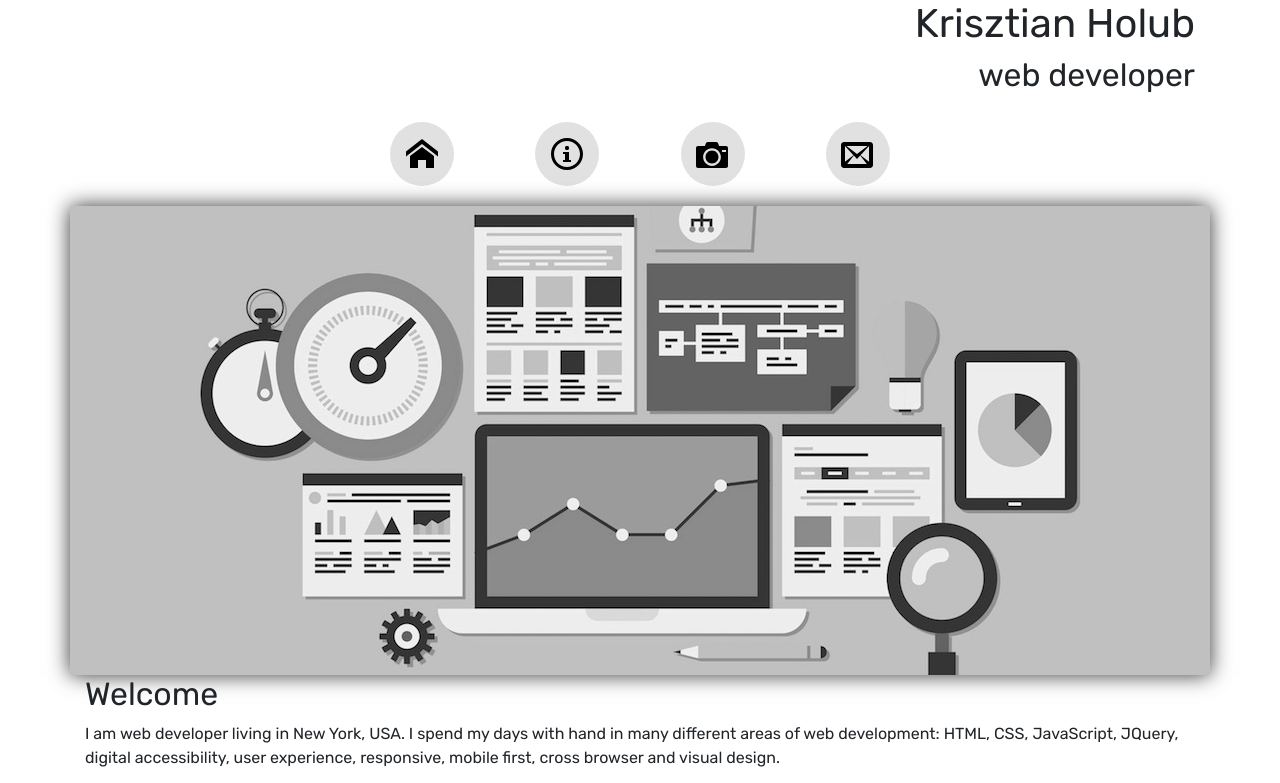
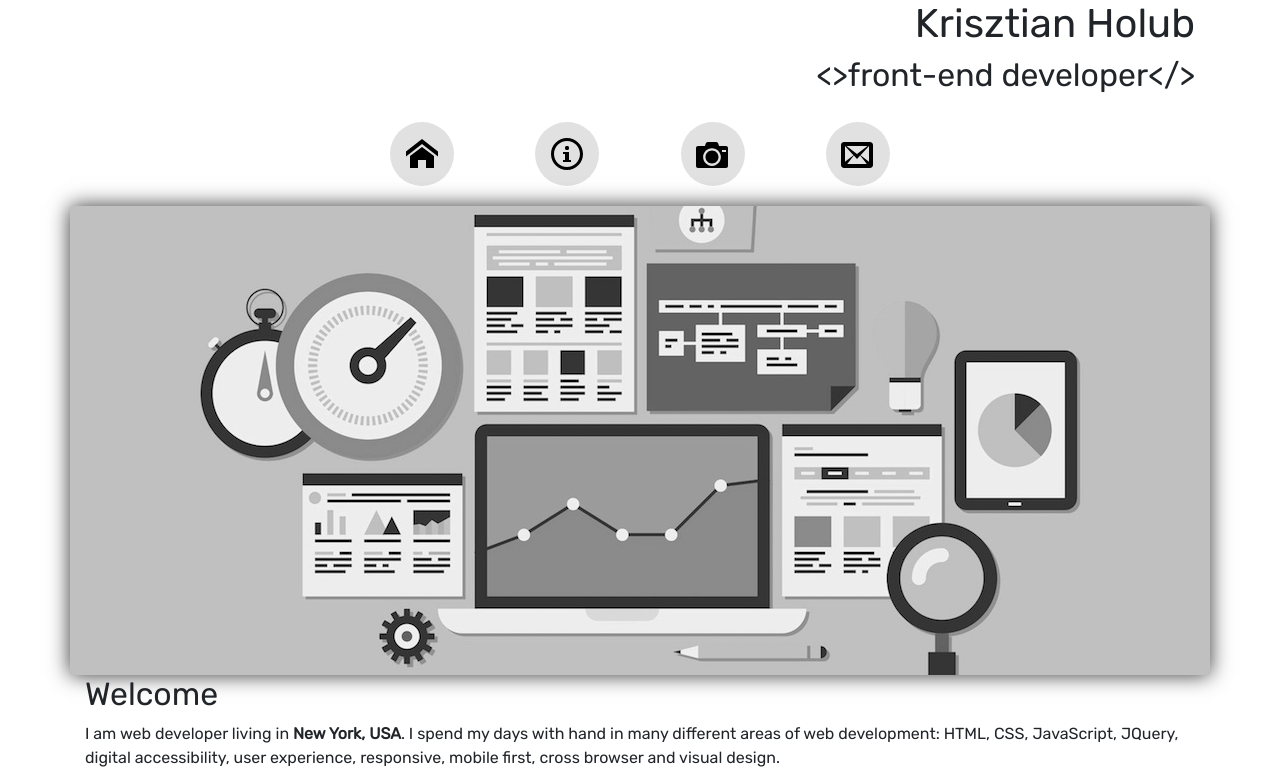
Before and after one commit to kholub1989/wd100, a plain HTML site: page AboutMeWebpage/index.html in a window 1280 px wide. Shown: the top 783 px of the page. Drawn offline with nearby package versions, Linux system fonts and the light colour scheme.

Commit message:
index done

```diff
--- a/AboutMeWebpage/index.html
+++ b/AboutMeWebpage/index.html
@@ -14,7 +14,7 @@
     <div class="row">
       <div class="col-md-12 header-title">
         <h1>Krisztian Holub</h1>
-        <h2>web developer</h2>
+        <h2>&#60;&#62;front-end developer&#60;&#8725;&#62;</h2>
       </div>
       <div class="col-md-12">
         <nav class="main-nav">
@@ -29,11 +29,11 @@
     </div>
     <div class="row">
       <div class="col-md-12 img">
-        <img src="img/front_end_developer1.jpg" alt="">
+        <img src="img/front_end_developer1.jpg" alt="image">
       </div>
         <div class="col-md-12 main" id="info">
           <h2>Welcome</h2>
-          <p>I am web developer living in New York, USA. I spend my days with hand in many different areas of web development: HTML, CSS, JavaScript, JQuery, digital accessibility, user experience, responsive, mobile first, cross browser and visual
+          <p>I am web developer living in <strong>New York, USA</strong>. I spend my days with hand in many different areas of web development: HTML, CSS, JavaScript, JQuery, digital accessibility, user experience, responsive, mobile first, cross browser and visual
             design.</p>
           <p>I extremely passionate about web development and design in all it’s forms and trying to make the world look a bit better. I am highly skilled with HTML, CSS, and JavaScript. I have over one year of experience with each of these
             technologies, and I am eager to learn even more technologies to sharpen my skillset. In addition to web technologies, I do have a passion for an artificial intelligence and machine learning as well.</p>
@@ -100,5 +100,4 @@
         </div>
       </div>
     </div>
-  </div>
 </body>
```
